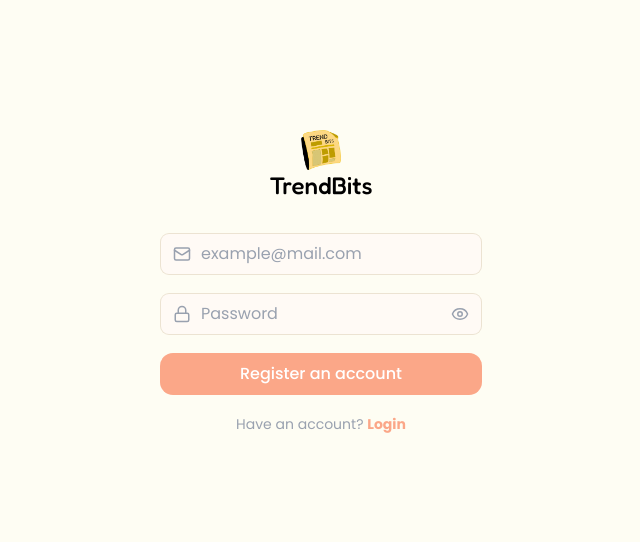
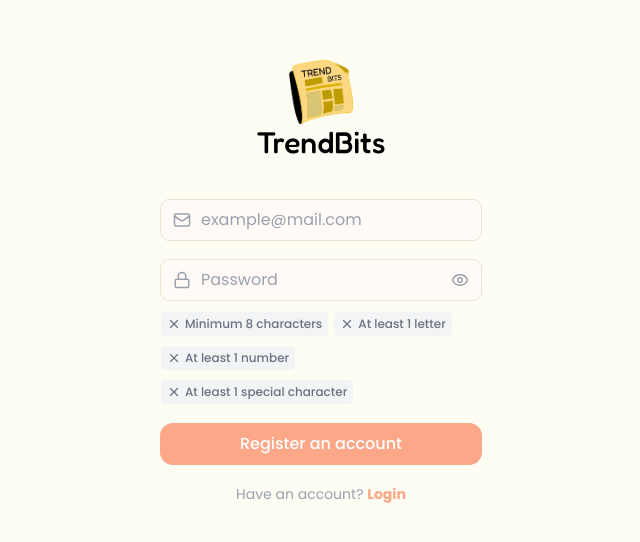
Before and after one commit to TrendBits/frontend, a React (Vite) app: page /auth/register in a window 1280 px wide. Shown: the part 150-692 px from the top of the page, without its empty margins (351-991 px from the left). Built offline with nearby package versions, Linux system fonts and the light colour scheme.

Commit message:
feat: enhance login and registration forms with improved UI and password requirements feedback

```diff
--- a/src/pages/auth/Login.tsx
+++ b/src/pages/auth/Login.tsx
@@ -41,9 +41,9 @@ const Login = () => {
         }}
       >
         {/* Logo */}
-        <div className="flex flex-col items-center mb-3">
-          <img src={Logo} alt="TrendBits Logo" className="w-10 h-10" />
-          <h2 className="font-fredoka font-medium text-2xl">TrendBits</h2>
+        <div className="flex flex-col items-center mb-5">
+          <img src={Logo} alt="TrendBits Logo" className="w-16 h-16" />
+          <h2 className="font-fredoka font-medium text-3xl">TrendBits</h2>
         </div>
 
         {/* Form Fields */}
--- a/src/pages/auth/Register.tsx
+++ b/src/pages/auth/Register.tsx
@@ -1,6 +1,6 @@
 import { z } from "zod";
 import { useForm } from "@tanstack/react-form";
-import { Eye, EyeOff, Lock, Mail } from "lucide-react";
+import { Eye, EyeOff, Lock, Mail, Check, X } from "lucide-react";
 import { useState } from "react";
 
 import { RootLayout } from "../../components/Layouts";
@@ -24,6 +24,22 @@ type RegisterFormData = z.infer<typeof registerSchema>;
 const Register = () => {
   const [showPassword, setShowPassword] = useState(false);
 
+  const checkPasswordRequirements = (password: string) => {
+    return {
+      minLength: password.length >= 8,
+      hasLetter: /(?=.*[a-zA-Z])/.test(password),
+      hasNumber: /(?=.*\d)/.test(password),
+      hasSpecial: /(?=.*[!@#$%^&*(),.?":{}|<>])/.test(password),
+    };
+  };
+
+  const getRequirementsList = (requirements: ReturnType<typeof checkPasswordRequirements>) => [
+    { key: "minLength", label: "Minimum 8 characters", met: requirements.minLength },
+    { key: "hasLetter", label: "At least 1 letter", met: requirements.hasLetter },
+    { key: "hasNumber", label: "At least 1 number", met: requirements.hasNumber },
+    { key: "hasSpecial", label: "At least 1 special character", met: requirements.hasSpecial },
+  ];
+
   const form = useForm({
     defaultValues: {
       email: "",
@@ -38,7 +54,7 @@ const Register = () => {
     <RootLayout className="justify-center items-center flex">
       {/* Registration Form */}
       <form
-        className="flex flex-col items-center justify-center w-full max-w-xs px-8 sm:px-6 md:px-0 gap-5"
+        className="flex flex-col items-center justify-center w-full max-w-xs px-6 sm:px-0 gap-5"
         onSubmit={(e) => {
           e.preventDefault();
           e.stopPropagation();
@@ -46,12 +62,12 @@ const Register = () => {
         }}
       >
         {/* Logo */}
-        <div className="flex flex-col items-center mb-3">
-          <img src={Logo} alt="TrendBits Logo" className="w-10 h-10" />
-          <h2 className="font-fredoka font-medium text-2xl">TrendBits</h2>
+        <div className="flex flex-col items-center mb-5">
+          <img src={Logo} alt="TrendBits Logo" className="w-16 h-16" />
+          <h2 className="font-fredoka font-medium text-3xl">TrendBits</h2>
         </div>
 
-        {/* Form Fields */}
+        {/* Email Field */}
         <form.Field
           name="email"
           validators={{
@@ -75,6 +91,8 @@ const Register = () => {
             />
           )}
         />
+
+        {/* Password Field */}
         <form.Field
           name="password"
           validators={{
@@ -83,7 +101,12 @@ const Register = () => {
               return result.success ? undefined : result.error.errors[0]?.message;
             },
           }}
-          children={(field) => (
+          children={(field) => {
+            const requirements = checkPasswordRequirements(field.state.value);
+            const requirementsList = getRequirementsList(requirements);
+
+            return (
+              <div className="w-full">
                 <Input
                   type={showPassword ? "text" : "password"}
                   name={field.name}
@@ -102,9 +125,26 @@ const Register = () => {
                       )}
                     </>
                   }
-              error={field.state.meta.isTouched && field.state.meta.errors.length > 0 ? field.state.meta.errors[0] : ""}
                 />
+
+                {/* Password Requirements */}
+                <div className="mt-3 space-y-1 flex flex-wrap gap-1.5">
+                  {requirementsList.map((requirement) => (
+                    <div key={requirement.key} className={`flex items-center gap-1 h-full px-1.5 py-1 rounded ${requirement.met ? 'bg-green-100' : 'bg-gray-100'}`}>
+                      {requirement.met ? (
+                        <Check size={14} className="text-green-600" />
+                      ) : (
+                        <X size={14} className="text-gray-500" />
                       )}
+                      <span className={`text-xs font-medium ${requirement.met ? "text-green-600" : "text-gray-500"}`}>
+                        {requirement.label}
+                      </span>
+                    </div>
+                  ))}
+                </div>
+              </div>
+            );
+          }}
         />
 
         {/* Submit Button */}
```
Lines whose indentation alone changed are shown as unchanged.
